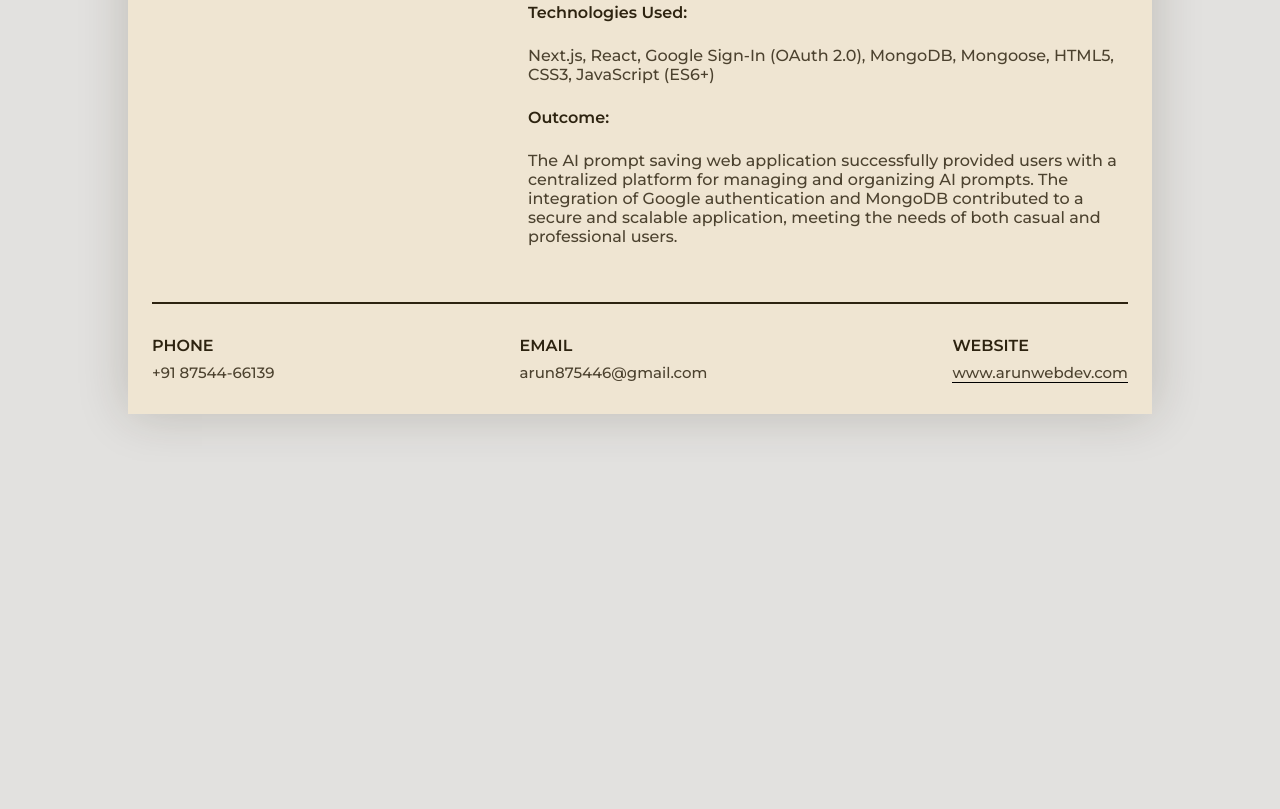
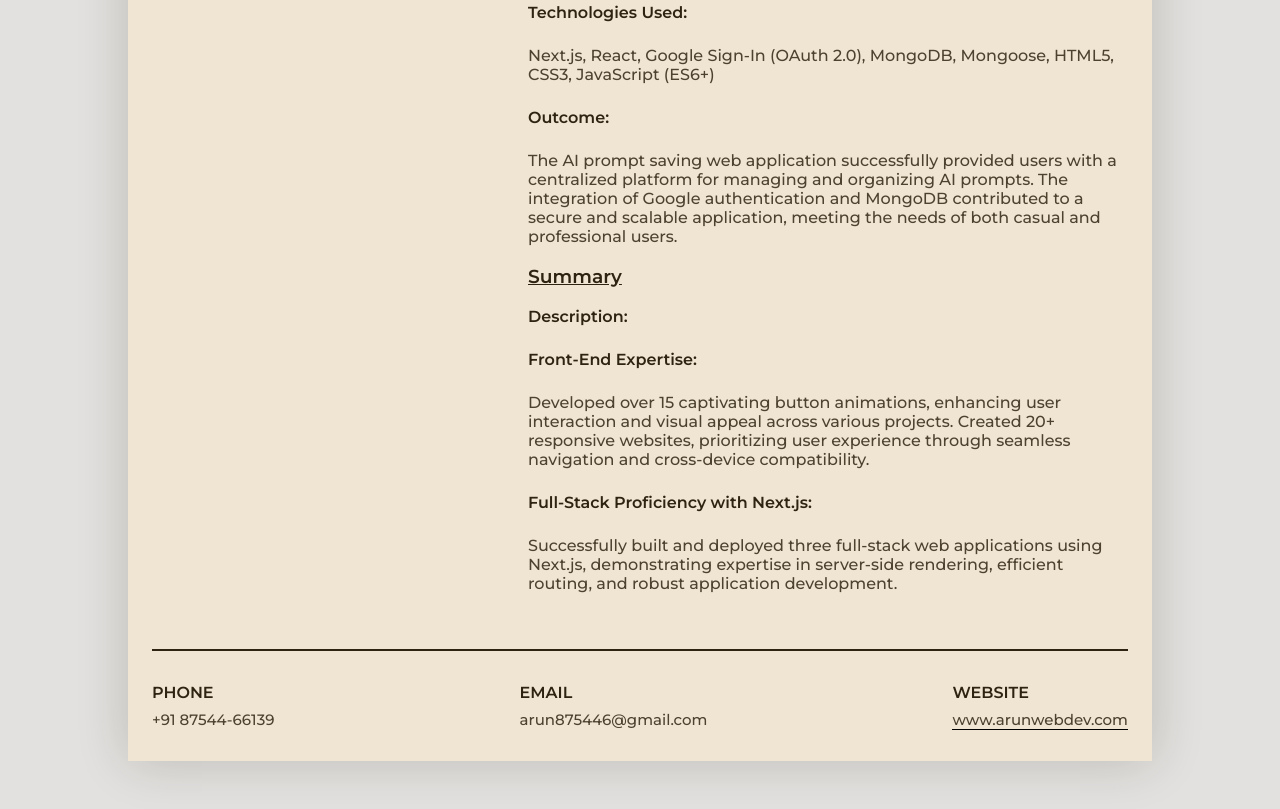
Before and after one commit to Arun875446/arun-resume, a plain HTML site: page index.html in a window 1280 px wide. Shown: the part 4391-5200 px from the top of the page. Before the commit the page ends 4853 px from the top, so only its background shows below. Drawn offline with nearby package versions, Linux system fonts and the light colour scheme; a script that the page names is missing.

Commit message:
Update index.html

```diff
--- a/index.html
+++ b/index.html
@@ -543,6 +543,22 @@
             </div>
 
 
+                  <h3 style="margin: 1em 0; text-decoration: underline;">Summary</h3>
+            <div class="about__container grid">
+
+                  <h4>Description: </h4>
+                  <h4>Front-End Expertise:</h4>
+
+                  Developed over 15 captivating button animations, enhancing user interaction and visual appeal across various projects.
+                  Created 20+ responsive websites, prioritizing user experience through seamless navigation and cross-device compatibility.
+
+                 <h4>Full-Stack Proficiency with Next.js:</h4>
+
+                  Successfully built and deployed three full-stack web applications using Next.js, demonstrating expertise in server-side rendering, efficient routing, and robust application development.
+
+                  </div>
+
+
          </main>
 
          <!--==================== FOOTER ====================-->
```
